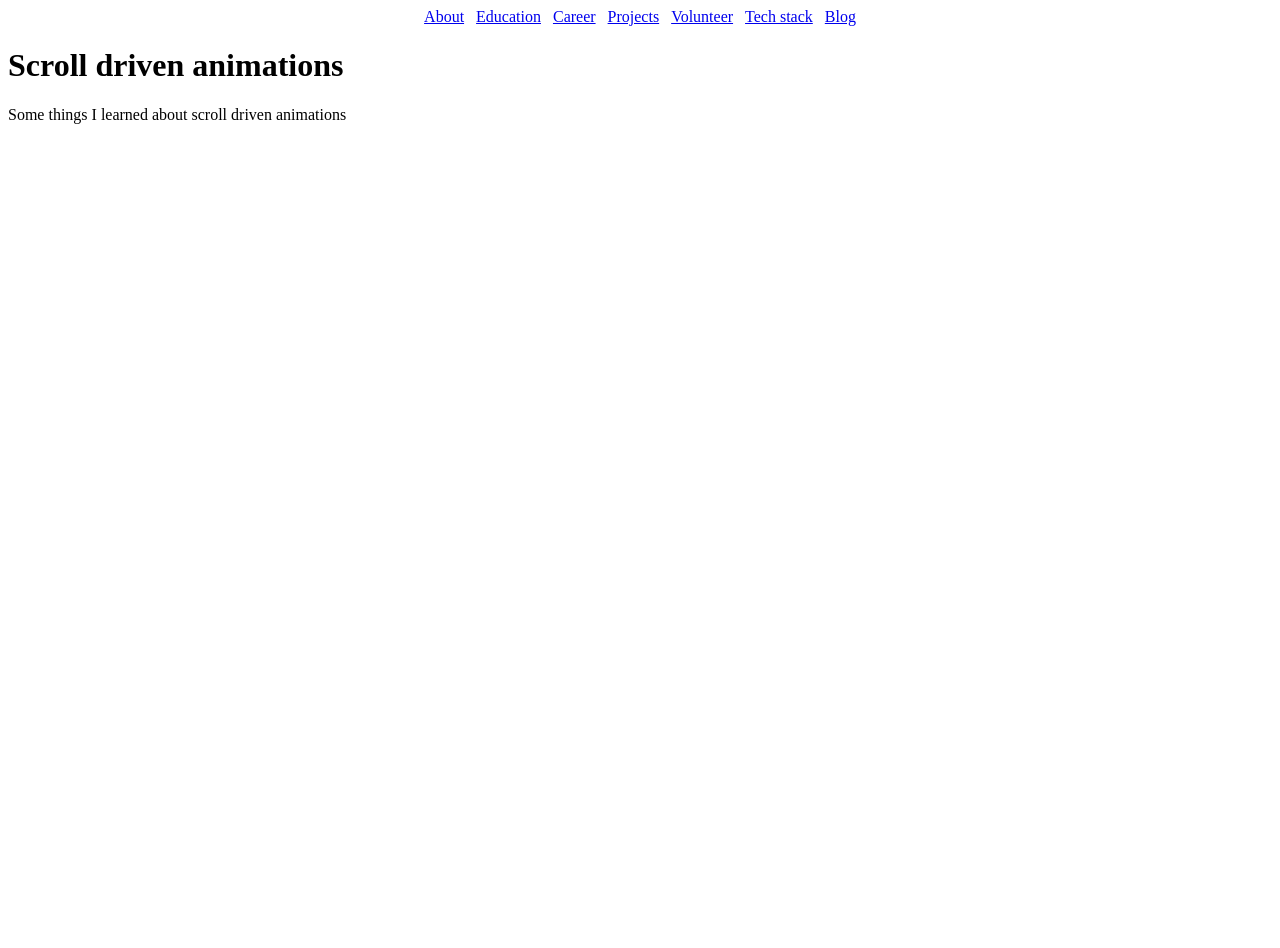
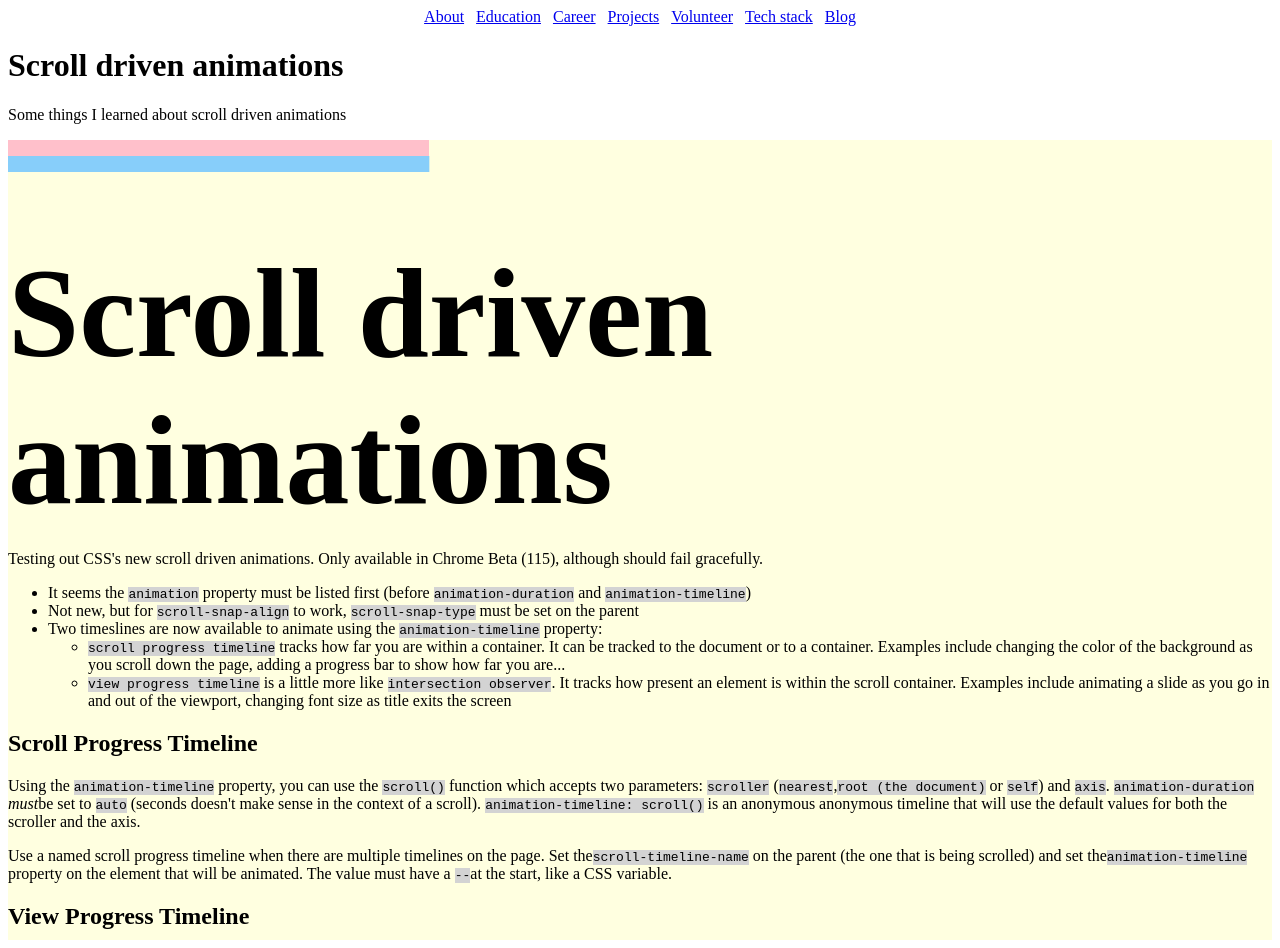
Before and after one commit to lisavineberg/portfolio, a React (Create React App) app: page /blog/scroll-driven-animations in a window 1280 px wide. Before the commit the page ends 800 px from the top, so only its background shows below. Built offline with nearby package versions, Linux system fonts and the light colour scheme.

Commit message:
Added scroll animation blog post

```diff
--- a/src/App.css
+++ b/src/App.css
@@ -1,3 +1,11 @@
+* {
+  box-sizing: border-box;
+}
+
+code {
+  background: lightgray;
+}
+
 .nav-list {
   display: flex;
   gap: 12px;
@@ -6,3 +14,139 @@
   overflow-x: scroll;
   padding: 0;
 }
+
+.list-unstyled {
+  list-style-type: none;
+  margin: 0;
+  padding: 0;
+}
+
+/* Carousel */
+.carousel  {
+  height: 100vh;
+  overflow-y: hidden;
+  position: relative;
+}
+
+.carousel__scrollcontainer {
+  display: flex;
+  flex-direction: row;
+  height: 100%;
+  overflow-x: scroll;
+  scroll-snap-type: x mandatory;
+  scroll-timeline: --carousel__scrollcontainer inline;
+}
+
+.carousel__progress {
+  position: absolute;
+  left: 0;
+  height: 1em;
+  transform-origin: 0 50%;
+  z-index: 1;
+}
+
+.carousel__progress--step {
+  animation: auto grow-progress--step linear forwards;
+  animation-timeline: --carousel__scrollcontainer;
+  background: pink;
+  top: 0;
+  width: calc(100% / var(--num-images, 3));
+  translate: 0 0;
+}
+
+.carousel__progress--full {
+  animation: auto grow-progress--full linear forwards;
+  animation-timeline: --carousel__scrollcontainer;
+  background: lightskyblue;
+  top: 1em;
+  width: 100%;
+  transform: scaleX(calc(1 / var(--num-images, 3)));
+}
+
+.slide {
+  animation: linear animate-in-and-out both;
+  animation-duration: auto;
+  animation-timeline: view(inline);
+  background: lightgoldenrodyellow;
+  flex: 0 0 100%;
+  height: fit-content;
+  min-height: 100vh;
+  overflow-y: hidden;
+  scroll-snap-align: center;
+}
+
+.slide--scrollable {
+  overflow-y: initial;
+}
+
+.slide__inner {
+  animation: linear slide-animation;
+  animation-duration: auto;
+  animation-timeline: scroll(nearest block);
+  height: 200vh;
+}
+
+.slide__title {
+  animation: linear title-animation;
+  animation-duration: auto;
+  animation-timeline: scroll(nearest block);
+  font-size: 128px;
+  margin: 0;
+  padding-top: 100px;
+  text-wrap: balance;
+}
+
+@keyframes title-animation {
+  to {
+    font-size: 24px;
+  }
+}
+
+@keyframes slide-animation {
+  0% {
+    background-color: lightyellow;
+  }
+
+  50% {
+    background-color: palegreen;
+  }
+
+  100% {
+    background-color: palevioletred;
+  }
+}
+
+
+@keyframes grow-progress--full {
+  to { transform: scaleX(1); }
+}
+
+@keyframes grow-progress--step {
+  50% {
+    translate: 33vw;
+  }
+  100% {
+    translate: calc(100vw * 2 / 3);
+  }
+}
+
+@keyframes animate-in-and-out {
+  entry 0% {
+    opacity: 0;
+    clip-path: inset(50% 0% 50% 0%);
+  }
+  entry 90% {
+    opacity: 1;
+    clip-path: inset(0% 0% 0% 0%);
+  }
+
+  exit 10% {
+    opacity: 1;
+    clip-path: inset(0% 0% 0% 0%);
+  }
+  exit 100% {
+    opacity: 0;
+    clip-path: inset(50% 0% 50% 0%);
+  }
+}
+/* end carousel */
--- /dev/null
+++ b/src/components/ScrollAnimation.js
@@ -0,0 +1,51 @@
+function Carousel() {
+
+  return (
+    <div className="carousel">
+      <div className="carousel__scrollcontainer">
+        <div className="carousel__progress carousel__progress--step"></div>
+        <div className="carousel__progress carousel__progress--full"></div>
+        <div className="slide slide--scrollable">
+          <div className="slide__inner">
+            <h1 className="slide__title">Scroll driven animations</h1>
+            <p>Testing out CSS's new scroll driven animations. Only available in Chrome Beta (115), although should fail gracefully.</p>
+            <ul>
+              <li>It seems the <code>animation</code> property must be listed first (before <code>animation-duration</code> and <code>animation-timeline</code>)</li>
+              <li>Not new, but for <code>scroll-snap-align</code> to work, <code>scroll-snap-type</code> must be set on the parent</li>
+              <li>Two timeslines are now available to animate using the <code>animation-timeline</code> property:
+                <ul>
+                  <li><code>scroll progress timeline</code> tracks how far you are within a container. It can be tracked to the document or to a container. Examples include changing the color of the background as you scroll down the page, adding a progress bar to show how far you are...</li>
+                  <li><code>view progress timeline</code> is a little more like <code>intersection observer</code>. It tracks how present an element is within the scroll container. Examples include animating a slide as you go in and out of the viewport, changing font size as title exits the screen</li>
+                </ul>
+              </li>
+            </ul>
+            <h2>Scroll Progress Timeline</h2>
+            <p>
+              Using the <code>animation-timeline</code> property, you can use the <code>scroll()</code> function which accepts two parameters: <code>scroller</code> (<code>nearest</code>,
+              <code>root (the document)</code> or <code>self</code>) and <code>axis</code>. <code>animation-duration</code> <em>must</em>
+              be set to <code>auto</code> (seconds doesn't make sense in the context of a scroll). <code>animation-timeline: scroll()</code> is an anonymous
+              anonymous timeline that will use the default values for both the scroller and the axis.
+            </p>
+            <p>
+              Use a named scroll progress timeline when there are multiple timelines on the page. Set the
+              <code>scroll-timeline-name</code> on the parent (the one that is being scrolled) and set the
+              <code>animation-timeline</code> property on the element that will be animated. The value must have a <code>--</code>
+              at the start, like a CSS variable.
+            </p>
+            <h2>View Progress Timeline</h2>
+            <p>
+              Using the <code>animation-timeline</code> property, you can use the <code>scroll()</code> function which accepts two parameters:
+              <code>axis</code> and <code>view-timeline-inset</code> (which acts as the <code>margin</code> in an <code>IntersectionObserver</code>).
+              You can test the values for <code>view-timeline-inset</code> really easily <a href="https://scroll-driven-animations.style/tools/view-timeline/ranges/">here</a>.
+              You can target different ranges of the View Timeline using <code>animation-range</code>
+            </p>
+          </div>
+        </div>
+        <div className="slide">slide 2</div>
+        <div className="slide">slide 3</div>
+      </div>
+    </div>
+  )
+}
+
+export default Carousel;
--- a/src/content/blog-posts.json
+++ b/src/content/blog-posts.json
@@ -3,6 +3,7 @@
     "id": "scroll-driven-animations",
     "title": "Scroll driven animations",
     "url": "/blog/scroll-driven-animations",
-    "desc": "Some things I learned about scroll driven animations"
+    "desc": "Some things I learned about scroll driven animations",
+    "component": "ScrollAnimation"
   }
 ]
--- a/src/routes/blog.js
+++ b/src/routes/blog.js
@@ -6,7 +6,7 @@ const Blog = () => {
   return (
     <Layout>
       <h1>Blog</h1>
-      <ul>
+      <ul className="list-unstyled">
         {data.map((item, index) => <Card card={item} key={index} />)}
       </ul>
     </Layout>
--- a/src/routes/blog/[post].js
+++ b/src/routes/blog/[post].js
@@ -1,7 +1,10 @@
+import React, { lazy, Suspense } from "react";
 import { useParams } from "react-router";
 import Layout from "../../components/Layout";
 
 import data from '../../content/blog-posts.json';
+
+const ScrollAnimations = lazy(() => import("../../components/ScrollAnimation"));
 
 const BlogPost = () => {
   const { id } = useParams();
@@ -12,6 +15,9 @@ const BlogPost = () => {
     <Layout>
       <h1>{blogPostData.title}</h1>
       <p>{blogPostData.desc}</p>
+      <Suspense fallback={<React.Fragment />}>
+        <ScrollAnimations />
+      </Suspense>
     </Layout>
   )
 }
--- a/src/routes/career.js
+++ b/src/routes/career.js
@@ -18,9 +18,9 @@ const webDevItems = [
     text: "Promoted from junior to intermediate developer. Created and implemented complex Javascript solutions based on client requests."
   },
   {
-    title: "Dr. Miriam Kirmayer",
-    subtitle: "Freelance, Jan 2022 - Sep 2022",
-    text: "Maintaining and updating a legacy Wordpress site. Finding ways to add new modules within the existing infrastructure."
+    title: "Freelance",
+    subtitle: "Jan 2022 - present",
+    text: "Maintaining and updating a legacy Wordpress sites. Finding ways to add new modules within the existing infrastructure. Adding small modules to Shopify sites."
   }
 ];
 const nonWebDevItems = [
--- a/src/routes/tech-stack.js
+++ b/src/routes/tech-stack.js
@@ -28,6 +28,9 @@ const additionalFrontEnd = [
   },
   {
     subtitle: "SCSS"
+  },
+  {
+    subtitle: "Lit"
   }
 ]
 
```
Also changed, not shown: src/components/BlogIndex.js (added).
